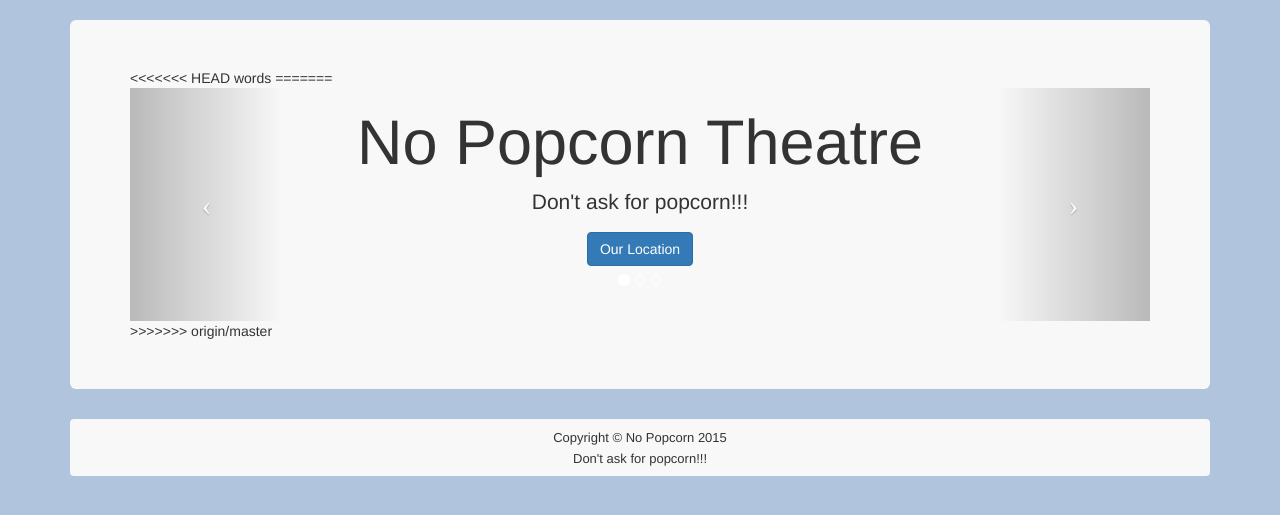
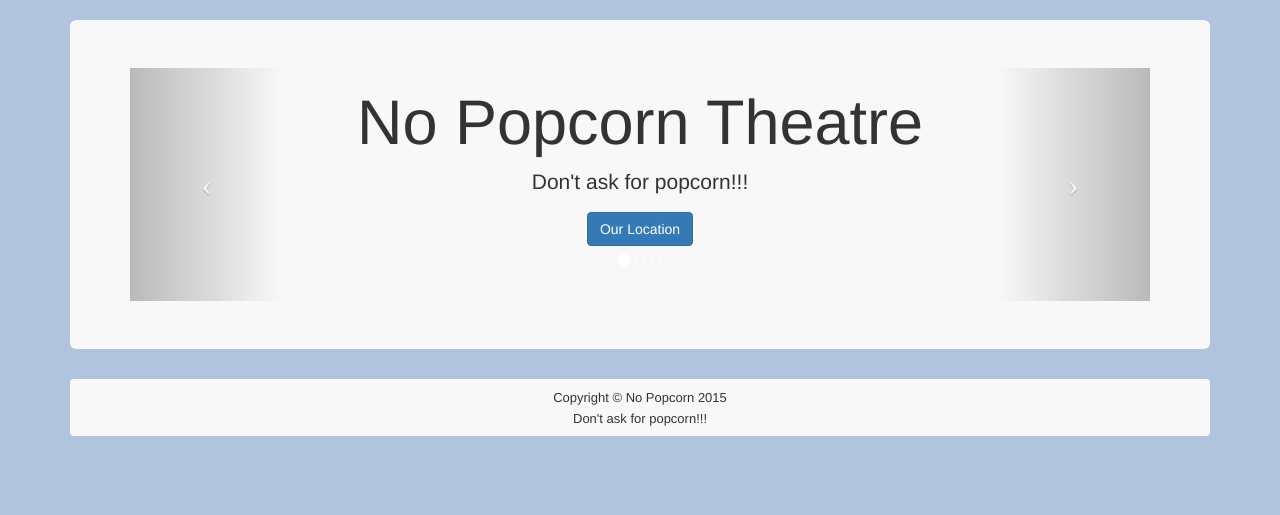
Before and after one commit to kyleamcginn88/Theatre, a Django app: page / in a window 1280 px wide. Shown: the part 72-587 px from the top of the page. Run offline with Django 3.2, Linux system fonts and the light colour scheme; some libraries are stand-ins or nearby versions.

Commit message:
remove text

```diff
--- a/Theatre/templates/home.html
+++ b/Theatre/templates/home.html
@@ -3,9 +3,7 @@
 {% block nav-home %}class="active"{% endblock %}
 {% block titleBlock %}Home {% endblock %}
 {% block content %}
-<<<<<<< HEAD
-words
-=======
+
 <div id="carousel-example-generic" class="carousel slide">
                         <!-- Indicators -->
                         <ol class="carousel-indicators hidden-xs">
@@ -52,5 +50,5 @@ words
                             <span class="icon-next"></span>
                         </a>
                     </div>
->>>>>>> origin/master
+
 {% endblock %}
```
